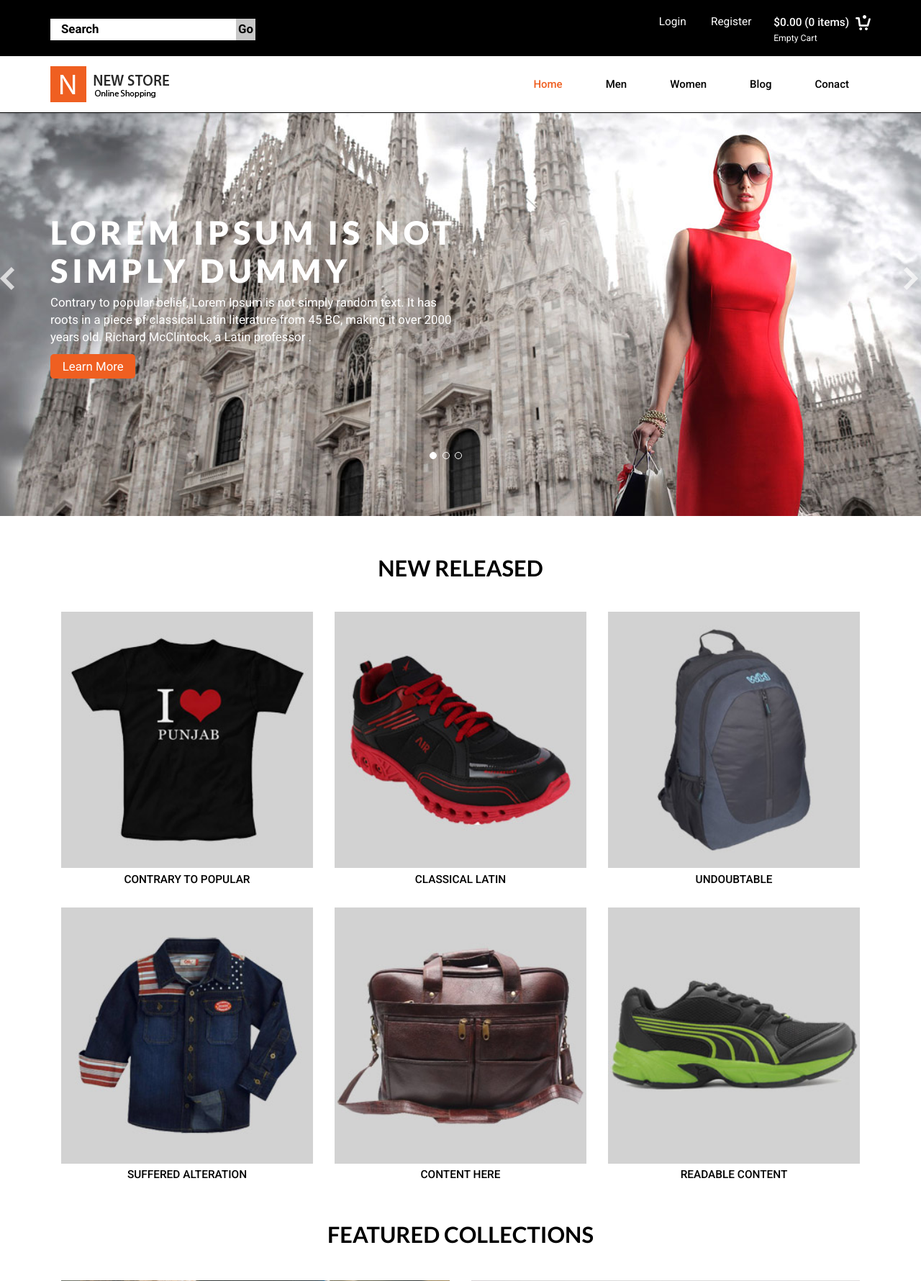
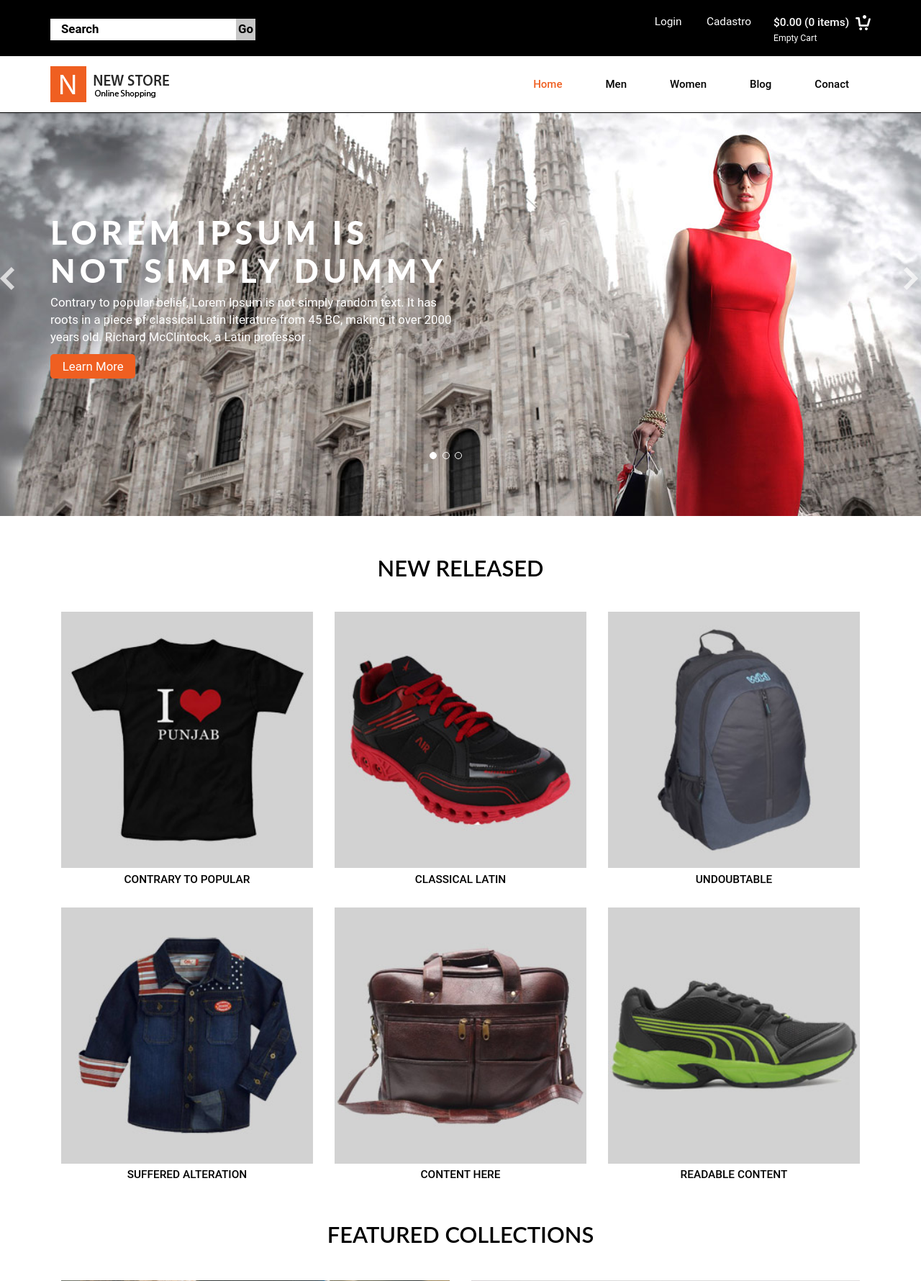
Before and after one commit to brunogomesifrn/info419livros, a Django app: page / in a window 1280 px wide. Shown: the top 1780 px of the page at 72% size. Run offline with Django 3.2, Linux system fonts and the light colour scheme; some libraries are stand-ins or nearby versions.

Commit message:
ajeitei os links de login e cadastro

```diff
--- a/core/templates/index.html
+++ b/core/templates/index.html
@@ -22,10 +22,10 @@
 <meta http-equiv="Content-Type" content="text/html; charset=utf-8" />
 <meta name="keywords" content="New Store Responsive web template, Bootstrap Web Templates, Flat Web Templates, Andriod Compatible web template,
 Smartphone Compatible web template, free webdesigns for Nokia, Samsung, LG, SonyErricsson, Motorola web design" />
-<script type="application/x-javascript"> addEventListener("load", function() { setTimeout(hideURLbar, 0); }, false); function hideURLbar(){ window.scrollTo(0,1); } </script>
+<script type="{& static 'application/x-javascript' %}"> addEventListener("load", function() { setTimeout(hideURLbar, 0); }, false); function hideURLbar(){ window.scrollTo(0,1); } </script>
 <!--fonts-->
-<link href='http://fonts.googleapis.com/css?family=Lato:100,300,400,700,900' rel='stylesheet' type='text/css'>
-<link href='http://fonts.googleapis.com/css?family=Roboto:400,100,300,500,700,900' rel='stylesheet' type='text/css'><!--//fonts-->
+<link href="{% static 'http://fonts.googleapis.com/css?family=Lato:100,300,400,700,900' %}" rel='stylesheet' type='text/css'>
+<link href="{% static 'http://fonts.googleapis.com/css?family=Roboto:400,100,300,500,700,900' %}" rel='stylesheet' type='text/css'><!--//fonts-->
 <!-- start menu -->
 <link href="{% static 'css/memenu.css' %}" rel="stylesheet" type="text/css" media="all" />
 <script type="text/javascript" src="{% static 'js/memenu.js' %}"></script>
@@ -45,8 +45,8 @@
 			</div>
 			<div class="header-left">
 					<ul>
-						<li ><a href="login.html"  >Login</a></li>
-						<li><a  href="register.html"  >Register</a></li>
+						<li ><a href="{% url 'login' %}"  >Login</a></li>
+						<li><a  href="{% url 'cadastro' %}"  >Cadastro</a></li>
 
 					</ul>
 					<div class="cart box_1">
--- a/core/views.py
+++ b/core/views.py
@@ -2,3 +2,9 @@
 
 def inicial(request):
 	return render(request, 'index.html')
+
+def cadastrar(request):
+	return render(request, 'register.html')
+
+def login(request):
+	return render(request, 'login.html')
--- a/info419livros/urls.py
+++ b/info419livros/urls.py
@@ -15,9 +15,11 @@
 """
 from django.contrib import admin
 from django.urls import path
-from core.views import inicial
+from core.views import inicial, cadastrar, login
 
 urlpatterns = [
     path('admin/', admin.site.urls),
     path('', inicial, name='inicial'),
+    path('cadastro/', cadastrar, name='cadastro'),
+    path('login/', login, name='login'),
 ]
```
